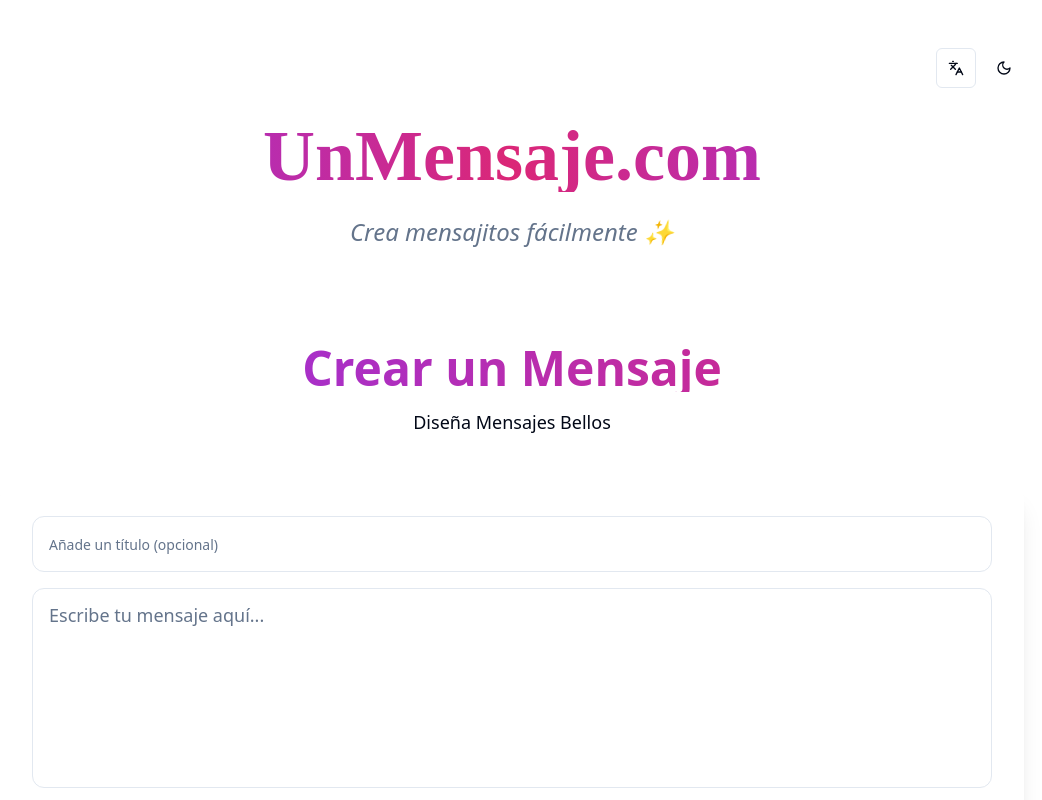
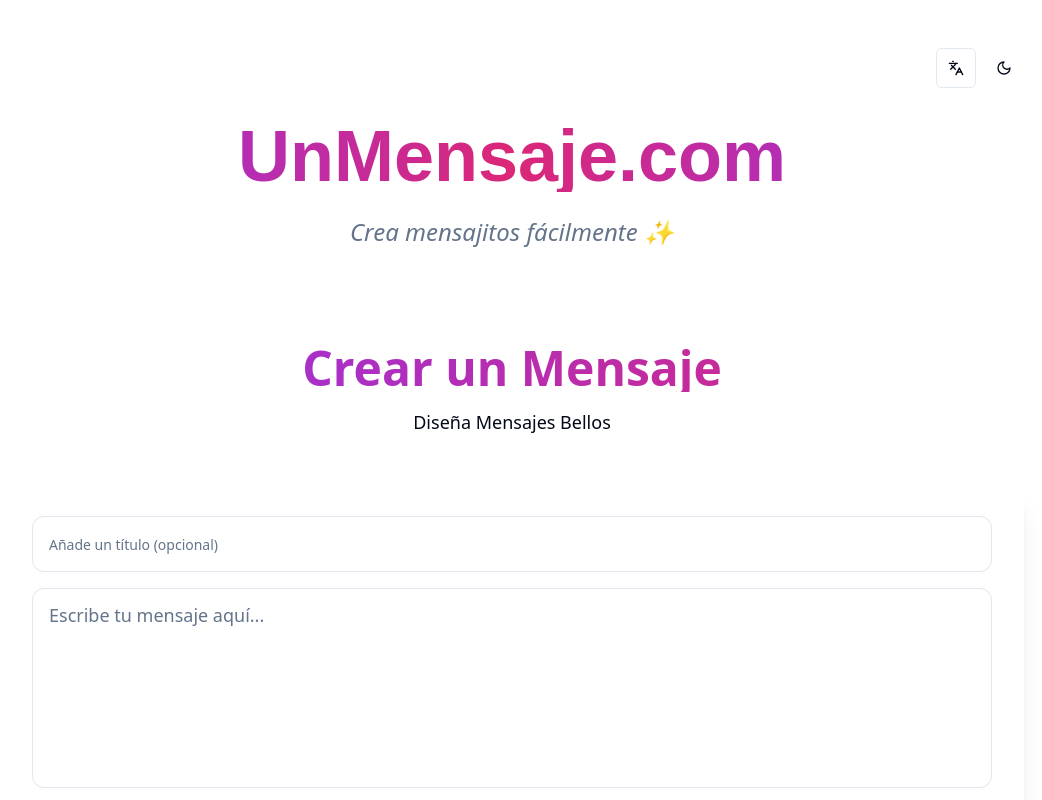
Before and after one commit to DragonBarbudo/unmensaje, a React (Vite) app: page / in a window 1280 px wide. Shown: the top 800 px of the page, without its empty margins (128-1170 px from the left). Built offline with nearby package versions, Linux system fonts and the light colour scheme.

Commit message:
Separate Logo Component and Typography Change
Created a new component for the UnMensaje.com logo. Implemented functionality to change the logo's typography every 3 seconds using the available fonts from the message form.
[skip gpt_engineer]

```diff
--- /dev/null
+++ b/src/components/Logo.tsx
@@ -0,0 +1,35 @@
+import { useEffect, useState } from 'react';
+import { useTranslation } from 'react-i18next';
+
+const fonts = [
+  'font-afacad',
+  'font-work-sans',
+  'font-teko',
+  'font-pacifico',
+  'font-caveat',
+  'font-acme'
+];
+
+export const Logo = () => {
+  const { t } = useTranslation();
+  const [currentFontIndex, setCurrentFontIndex] = useState(0);
+
+  useEffect(() => {
+    const interval = setInterval(() => {
+      setCurrentFontIndex((prevIndex) => (prevIndex + 1) % fonts.length);
+    }, 3000);
+
+    return () => clearInterval(interval);
+  }, []);
+
+  return (
+    <div className="text-center mb-24">
+      <h1 className={`text-4xl md:text-7xl font-bold ${fonts[currentFontIndex]} bg-gradient-to-r from-purple-600 via-pink-600 to-purple-600 bg-clip-text text-transparent mb-6 transition-all duration-500`}>
+        UnMensaje.com
+      </h1>
+      <p className="text-xl md:text-2xl text-muted-foreground font-light max-w-2xl mx-auto italic">
+        {t('slogan')} ✨
+      </p>
+    </div>
+  );
+};
--- a/src/pages/Index.tsx
+++ b/src/pages/Index.tsx
@@ -3,6 +3,7 @@ import { LanguageSwitcher } from "@/components/LanguageSwitcher";
 import { ThemeToggle } from "@/components/ThemeToggle";
 import { useTranslation } from "react-i18next";
 import { QrCode, Share2, Palette, Globe2 } from "lucide-react";
+import { Logo } from "@/components/Logo";
 
 const Index = () => {
   const { t } = useTranslation();
@@ -15,15 +16,7 @@ const Index = () => {
           <ThemeToggle />
         </div>
 
-        {/* Hero Banner */}
-        <div className="text-center mb-24">
-          <h1 className="text-4xl md:text-7xl font-bold font-pacifico bg-gradient-to-r from-purple-600 via-pink-600 to-purple-600 bg-clip-text text-transparent mb-6">
-            UnMensaje.com
-          </h1>
-          <p className="text-xl md:text-2xl text-muted-foreground font-light max-w-2xl mx-auto italic">
-            {t('slogan')} ✨
-          </p>
-        </div>
+        <Logo />
 
         <div className="text-center mb-12">
           <h2 className="text-5xl font-bold bg-gradient-to-r from-purple-600 to-pink-600 bg-clip-text text-transparent mb-4">
```
